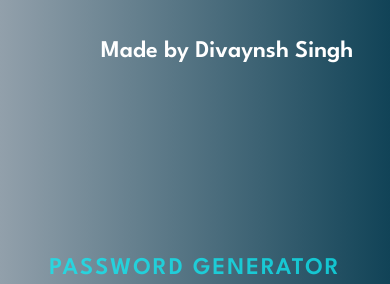
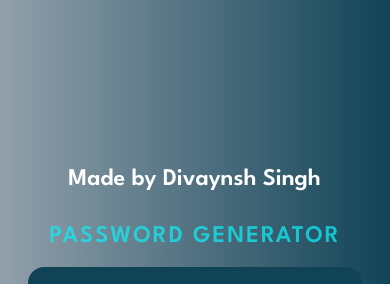
Before and after one commit to divyanshsingh07/passwordgenerator, a plain HTML site: page index.html in a window 390 px wide. Shown: the top 284 px of the page. Drawn offline with Linux system fonts and the light colour scheme.

Commit message:
media responsive commit

```diff
--- a/index.html
+++ b/index.html
@@ -16,8 +16,9 @@
 </head>
 <body>
 <section class="main">
+<div class="container">
     <div class="developer"><h2>Made by Divaynsh Singh</h2></div>
-<div class="container">
+
 
     <h1>Password Generator</h1>
 
@@ -82,6 +83,7 @@
 </section>
 <section class="footer">
 
+
 </section>
 <script src="newScript.js"></script>
 </body>
--- a/styles.css
+++ b/styles.css
@@ -262,7 +262,10 @@ h1 {
 @media (max-width: 850px) {
     .container {
         padding: 0;
-        margin-top: 10rem;
+        margin-top: 6rem;
         width: 100%;
     }
+    .developer{
+        margin-left: -3.5rem;
+    }
 }
```
